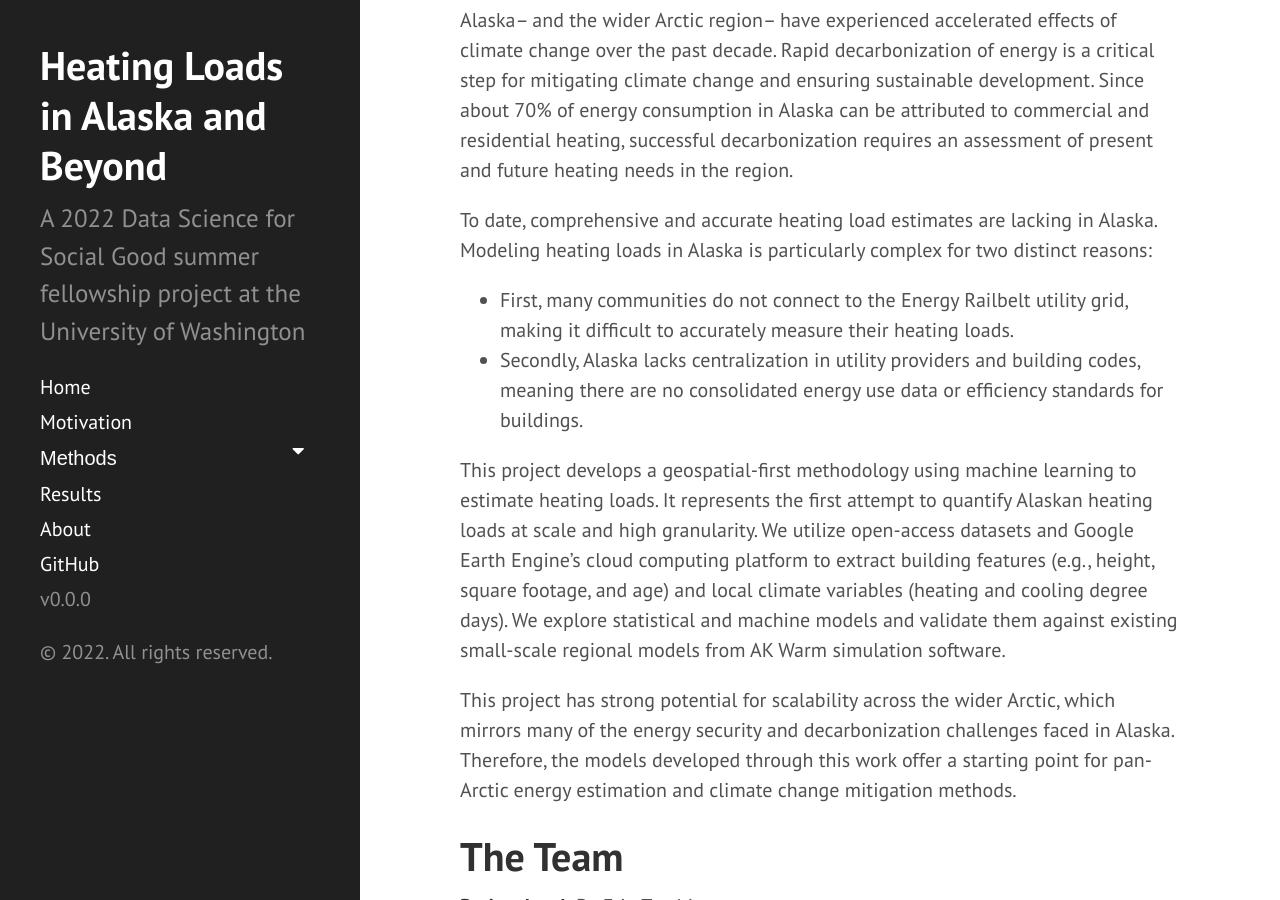
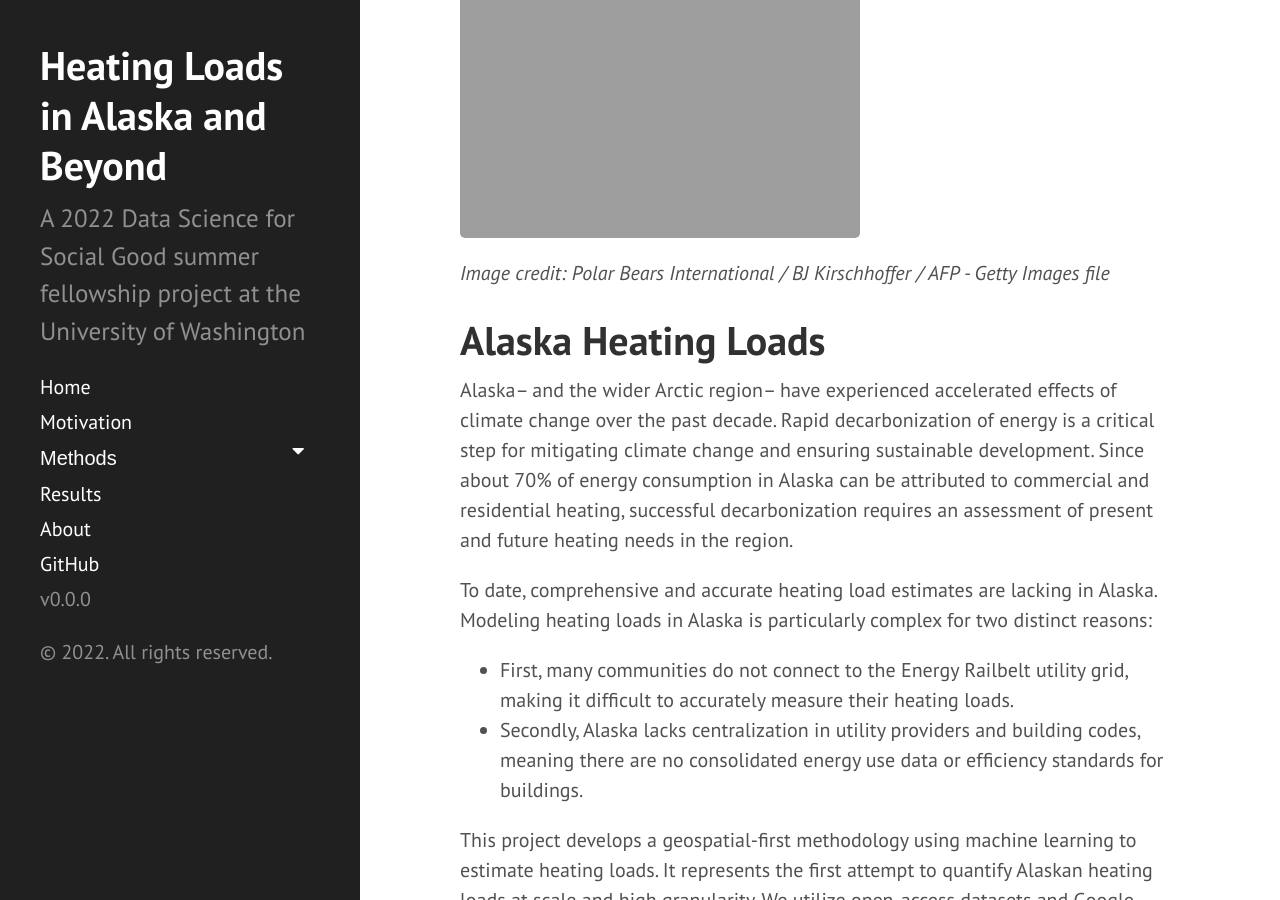
Before and after one commit to uwescience/DSSG2022_heating_loads, a Jekyll site: the page built from index.md, in a window 1280 px wide and 900 px high, scrolled down 336 px. Built offline with Jekyll 4.4.1, drawn with Linux system fonts in a browser that asks for light colours; the list of posts is cut into pages by our own code; some of the changed text lies outside the part shown.

Commit message:
Update index.md

```diff
--- a/index.md
+++ b/index.md
@@ -3,6 +3,9 @@
 ---
 
 <img src="{{ site.url }}{{ site.baseurl }}/assets/img/eScience.png">
+<img src="{{ site.url }}{{ site.baseurl }}/assets/img/polarbear_ap_strip.jpg">
+_Image credit: Polar Bears International / BJ Kirschhoffer / AFP - Getty Images file_
+
 # Alaska Heating Loads
 Alaska– and the wider Arctic region– have experienced accelerated effects of climate change over the past decade. Rapid decarbonization of energy is a critical step for mitigating climate change and ensuring sustainable development. Since about 70% of energy consumption in Alaska can be attributed to commercial and residential heating, successful decarbonization requires an assessment of present and future heating needs in the region.
 
@@ -26,6 +29,3 @@
 - Maddie Gaumer
 - Philippe Schicker
 - [Shamsi Soltani](https://www.linkedin.com/in/shamsisoltani/)
-
-<img src="{{ site.url }}{{ site.baseurl }}/assets/img/polarbear_ap.jpg">
-_Image credit: Polar Bears International / BJ Kirschhoffer / AFP - Getty Images file_
```
